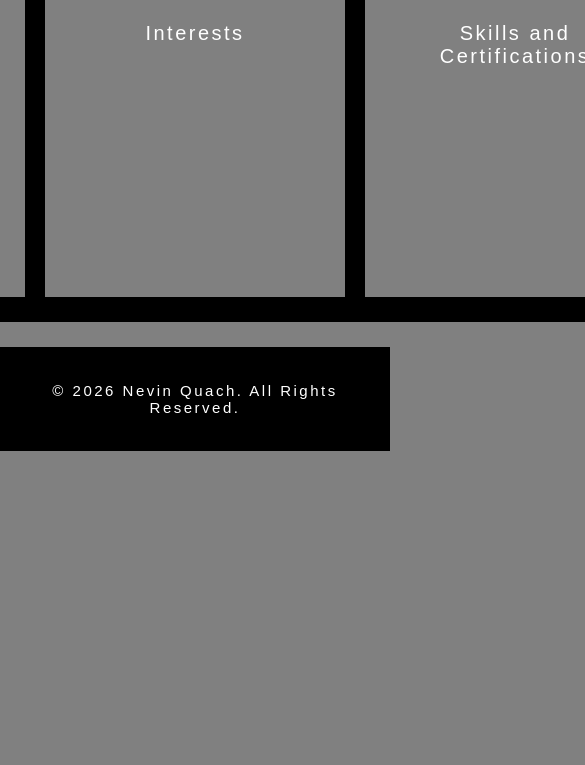
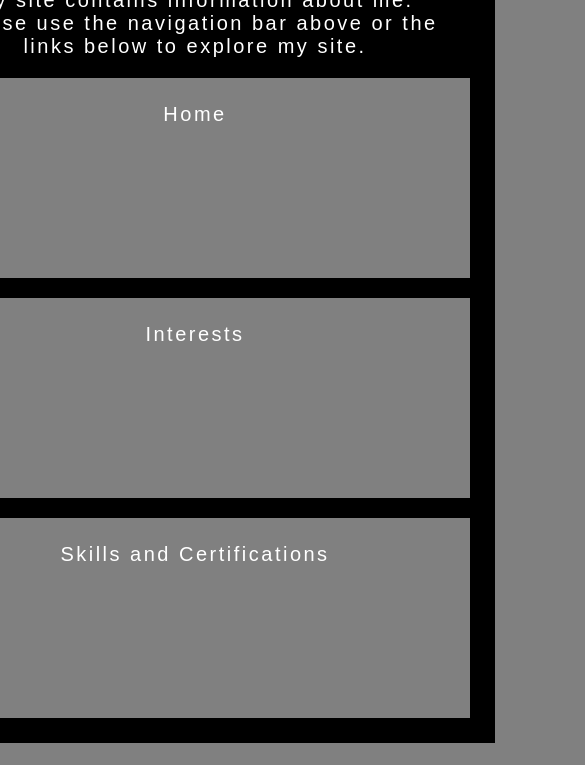
Before and after one commit to NevinQuach/My-First-Projects, a plain HTML site: page index.html in a window 390 px wide. Shown: the part 277-1042 px from the top of the page, 585 px wide, since content can reach past the window. Before the commit the page ends 844 px from the top, so only its background shows below. Drawn offline with Linux system fonts and the light colour scheme; a web font is replaced by a local one.

Commit message:
Added media queries

```diff
--- a/style.css
+++ b/style.css
@@ -125,3 +125,76 @@
     padding-left: 25px;
     padding-right: 25px;
 }
+
+/*-- Media Query --*/
+@media (max-width: 1100px) {
+
+    .introduction {
+        width: 850px;
+        padding: 25px;
+    }
+
+    .container {
+        display: grid;
+        grid-template-columns: 1fr 1fr 1fr;
+        grid-template-rows: 300px;
+        gap: 20px;
+    }
+
+    .griditem {
+        width: 250px;
+        padding: 25px;
+    }
+
+    .footer {
+        padding: 12.5;
+    }
+
+    .footer p {
+        padding-top: 5px;
+        padding-bottom: 5px;
+        padding-left: 12.5px;
+        padding-right: 12.5px;
+    }
+}
+
+@media (max-width: 900px) {
+
+    .introduction {
+        width: 700px;
+        padding: 25px;
+    }
+
+    .container {
+        display: grid;
+        grid-template-columns: 1fr 1fr 1fr;
+        grid-template-rows: 300px;
+        gap: 20px;
+    }
+
+    .griditem {
+        width: 200px;
+        padding: 25px;
+    }
+
+}
+
+@media (max-width: 750px) {
+
+    .introduction {
+        width: 600px;
+        padding: 25px;
+    }
+
+    .container {
+        display: grid;
+        grid-template-columns: 1fr;
+        grid-template-rows: 200px 200px 200px;
+        gap: 20px;
+    }
+
+    .griditem {
+        width: 550px;
+        padding: 25px;
+    }
+}
```
